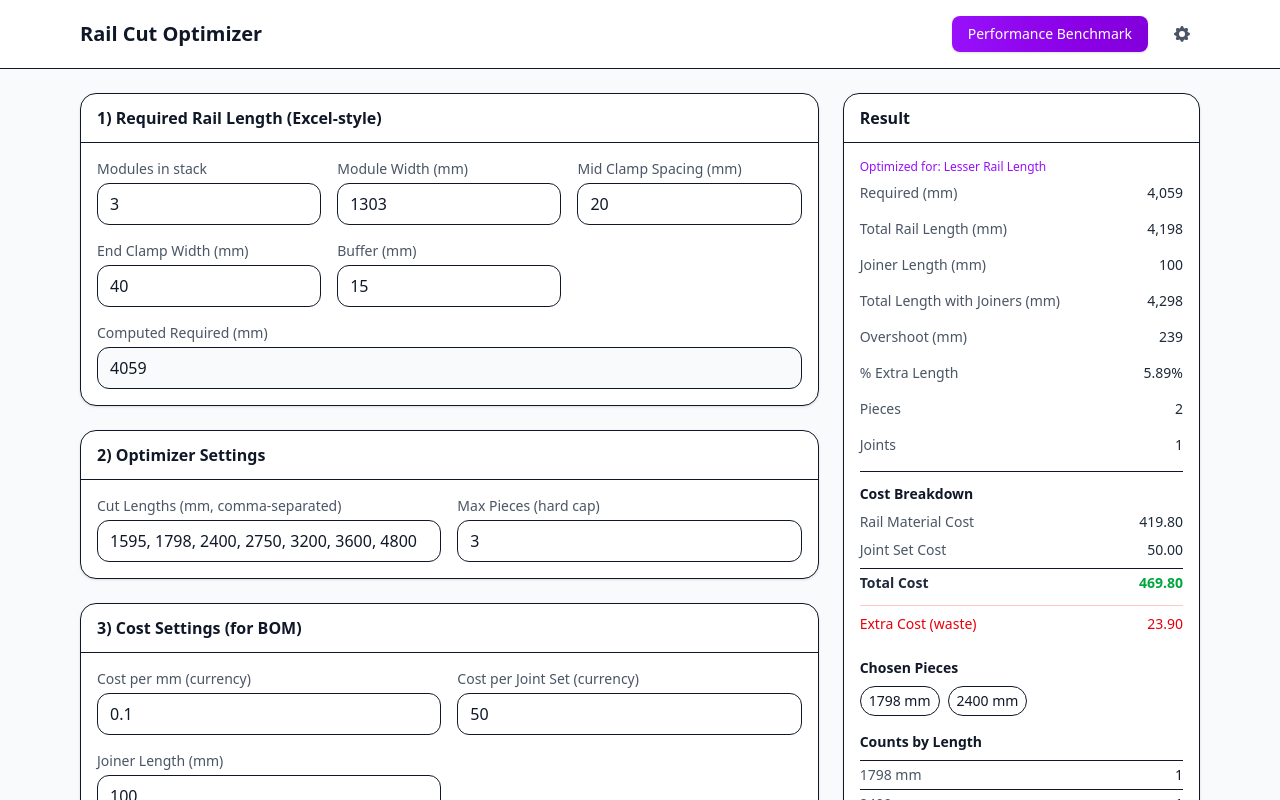
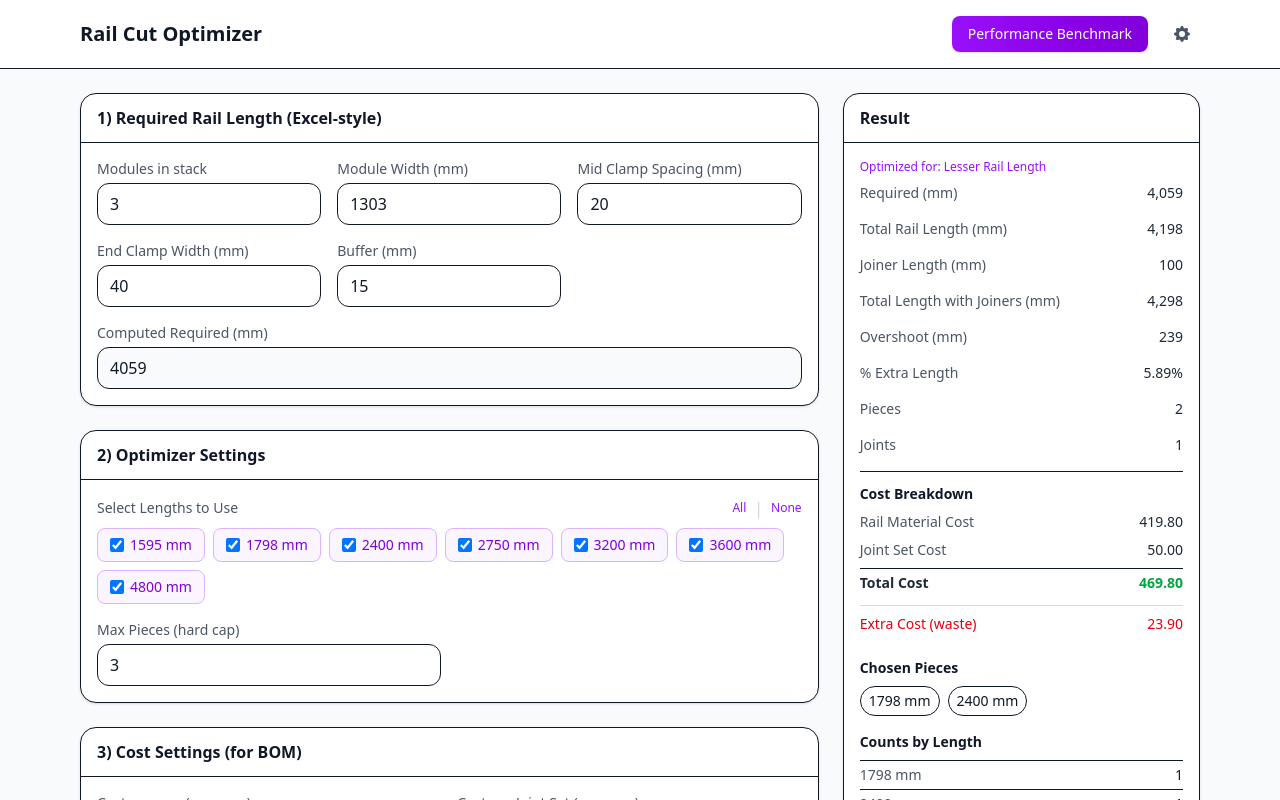
Before and after one commit to abujawed11/knapsack-tool, a React (Vite) app in the folder knapsack-front/: page / in a window 1280 px wide. Shown: the top 800 px of the page. Built offline with nearby package versions, Linux system fonts and the light colour scheme.

Commit message:
added lentghs to use option

```diff
--- a/knapsack-front/src/App.jsx
+++ b/knapsack-front/src/App.jsx
@@ -3,7 +3,6 @@ import { useMemo, useState } from "react";
 import { optimizeCuts, requiredRailLength, generateScenarios } from "./lib/optimizer";
 
 const DEFAULT_LENGTHS = [1595, 1798, 2400, 2750, 3200, 3600, 4800];
-const DEFAULT_SMALL = [1595, 1798, 2400];
 
 export default function App() {
   // User mode: 'normal' or 'advanced'
@@ -30,7 +29,12 @@ export default function App() {
 
   // Optimizer knobs
   const [lengthsInput, setLengthsInput] = useState(DEFAULT_LENGTHS.join(", "));
-  const [smallInput, setSmallInput] = useState(DEFAULT_SMALL.join(", "));
+  // Track which lengths are enabled (true = use, false = ignore)
+  const [enabledLengths, setEnabledLengths] = useState(() => {
+    const initial = {};
+    DEFAULT_LENGTHS.forEach(len => initial[len] = true);
+    return initial;
+  });
   const [maxPieces, setMaxPieces] = useState(3);          // <= 3 pieces (2 joints)
   const [maxWastePct, setMaxWastePct] = useState("");     // Optional: e.g., 0.02 for 2% max waste
   const [alphaJoint, setAlphaJoint] = useState(220);
@@ -47,20 +51,37 @@ export default function App() {
   const [priority, setPriority] = useState('length'); // 'length', 'joints'
 
   const parsedLengths = useMemo(
-    () => parseNumList(lengthsInput),
-    [lengthsInput]
+    () => parseNumList(lengthsInput).filter(len => enabledLengths[len] !== false),
+    [lengthsInput, enabledLengths]
   );
-  const parsedSmall = useMemo(
-    () => parseNumList(smallInput),
-    [smallInput]
-  );
+
+  // Update enabledLengths when lengthsInput changes
+  const allLengths = useMemo(() => parseNumList(lengthsInput), [lengthsInput]);
+
+  const toggleLength = (len) => {
+    setEnabledLengths(prev => ({
+      ...prev,
+      [len]: !prev[len]
+    }));
+  };
+
+  const enableAll = () => {
+    const newEnabled = {};
+    allLengths.forEach(len => newEnabled[len] = true);
+    setEnabledLengths(newEnabled);
+  };
+
+  const disableAll = () => {
+    const newEnabled = {};
+    allLengths.forEach(len => newEnabled[len] = false);
+    setEnabledLengths(newEnabled);
+  };
 
   const result = useMemo(() => {
     const wasteLimit = Number(maxWastePct);
     return optimizeCuts({
       required,
       lengths: parsedLengths,
-      smallLengths: parsedSmall,
       maxPieces: Number(maxPieces) || undefined,
       maxWastePct: Number.isFinite(wasteLimit) && wasteLimit > 0 ? wasteLimit : undefined,
       allowUndershootPct: Number(allowUndershootPct) || 0,
@@ -71,7 +92,7 @@ export default function App() {
       costPerJointSet: Number(costPerJointSet) || 0,
       joinerLength: Number(joinerLength) || 0
     });
-  }, [required, parsedLengths, parsedSmall, maxPieces, maxWastePct, allowUndershootPct, alphaJoint, betaSmall, gammaShort, costPerMm, costPerJointSet, joinerLength]);
+  }, [required, parsedLengths, maxPieces, maxWastePct, allowUndershootPct, alphaJoint, betaSmall, gammaShort, costPerMm, costPerJointSet, joinerLength]);
 
   // Generate scenarios for comparison
   const scenarios = useMemo(() => {
@@ -79,7 +100,6 @@ export default function App() {
     const rawScenarios = generateScenarios({
       required,
       lengths: parsedLengths,
-      smallLengths: parsedSmall,
       allowUndershootPct: Number(allowUndershootPct) || 0,
       maxWastePct: Number(maxWastePct) || undefined,
       alphaJoint: Number(alphaJoint) || 0,
@@ -107,7 +127,7 @@ export default function App() {
     }
 
     return sorted;
-  }, [required, parsedLengths, parsedSmall, allowUndershootPct, maxWastePct, alphaJoint, betaSmall, gammaShort, costPerMm, costPerJointSet, joinerLength, priority]);
+  }, [required, parsedLengths, allowUndershootPct, maxWastePct, alphaJoint, betaSmall, gammaShort, costPerMm, costPerJointSet, joinerLength, priority]);
 
   // Get the best result based on priority (from scenarios)
   const bestResult = useMemo(() => {
@@ -208,11 +228,47 @@ export default function App() {
           </Card>
 
           <Card title="2) Optimizer Settings">
+            <div className="space-y-4">
+              {userMode === 'advanced' && (
+                <TextField label="Cut Lengths (mm, comma-separated)" value={lengthsInput} setValue={setLengthsInput} />
+              )}
+
+              {/* Length Selection */}
+              <div>
+                <div className="flex justify-between items-center mb-2">
+                  <span className="text-sm text-gray-600">Select Lengths to Use</span>
+                  <div className="flex gap-2">
+                    <button onClick={enableAll} className="text-xs text-purple-600 hover:text-purple-800">All</button>
+                    <span className="text-gray-300">|</span>
+                    <button onClick={disableAll} className="text-xs text-purple-600 hover:text-purple-800">None</button>
+                  </div>
+                </div>
+                <div className="flex flex-wrap gap-2">
+                  {allLengths.map(len => (
+                    <label
+                      key={len}
+                      className={`inline-flex items-center gap-1.5 px-3 py-1.5 rounded-lg border cursor-pointer transition-colors ${
+                        enabledLengths[len] !== false
+                          ? 'bg-purple-50 border-purple-300 text-purple-700'
+                          : 'bg-gray-50 border-gray-200 text-gray-400'
+                      }`}
+                    >
+                      <input
+                        type="checkbox"
+                        checked={enabledLengths[len] !== false}
+                        onChange={() => toggleLength(len)}
+                        className="w-3.5 h-3.5 text-purple-600 rounded"
+                      />
+                      <span className="text-sm">{len} mm</span>
+                    </label>
+                  ))}
+                </div>
+                {parsedLengths.length === 0 && (
+                  <p className="text-xs text-red-500 mt-2">Please select at least one length</p>
+                )}
+              </div>
+
               <div className="grid grid-cols-1 md:grid-cols-2 gap-4">
-              <TextField label="Cut Lengths (mm, comma-separated)" value={lengthsInput} setValue={setLengthsInput} />
-              {userMode === 'advanced' && (
-                <TextField label="Small Lengths (discourage)" value={smallInput} setValue={setSmallInput} />
-              )}
                 <NumberField label="Max Pieces (hard cap)" value={maxPieces} setValue={setMaxPieces} />
                 {userMode === 'advanced' && (
                   <>
@@ -224,6 +280,7 @@ export default function App() {
                     <NumberField label="Required Override (mm) – optional" value={requiredOverride} setValue={setRequiredOverride} />
                   </>
                 )}
+              </div>
             </div>
           </Card>
 
```
Lines whose indentation alone changed are shown as unchanged.
